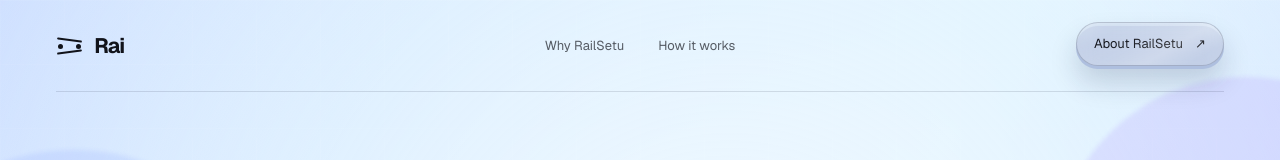
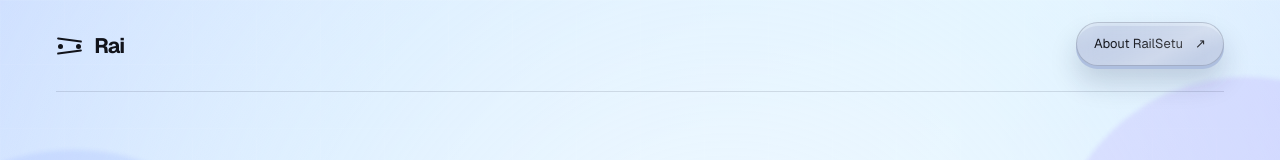
Before and after one commit to anki0476/railsetu, a Next.js app: page / in a window 1280 px wide. Shown: the top 160 px of the page. Built offline with nearby package versions, Linux system fonts and the light colour scheme.

Commit message:
Guide landing CTA from journey preview

```diff
--- a/app/globals.css
+++ b/app/globals.css
@@ -204,6 +204,7 @@ html.railsetu-cursor-enabled [role='button'] {
 .ambient-two { width: 28vw; height: 28vw; right: -8vw; top: 8vh; background: rgba(167,135,255,.18); animation-delay: -4s; }
 
 .nav-wrap { position: relative; z-index: 10; height: 92px; display: grid; grid-template-columns: 1fr auto 1fr; align-items: center; border-bottom: 1px solid rgba(24,31,58,.13); }
+.landing-nav { grid-template-columns:1fr auto; }
 .brand { display: inline-flex; width: fit-content; align-items: center; gap: 11px; font-size: 21px; font-weight: 620; letter-spacing: -.045em; }
 .brand-type { display: inline-block; min-width: 80px; }
 .brand-mark { position: relative; width: 27px; height: 20px; display: inline-block; }
@@ -228,6 +229,9 @@ html.railsetu-cursor-enabled [role='button'] {
 .primary-btn { display: inline-flex; align-items: center; gap: 26px; padding: 15px 18px 15px 23px; border-radius: 999px; color: white; background: #17203b; box-shadow: 0 16px 36px rgba(28,41,79,.2); font-size: 14px; transition: .3s ease; }
 .primary-btn span { display: grid; place-items: center; width: 27px; height: 27px; margin: -7px -8px -7px 0; border-radius: 50%; background: rgba(255,255,255,.14); }
 .primary-btn:hover { box-shadow: 0 20px 42px rgba(28,41,79,.28); }
+.primary-btn-wrap::after { content:''; position:absolute; z-index:3; inset:-8px; border:1px solid rgba(89,116,225,0); border-radius:999px; pointer-events:none; }
+.hero-shell:target .primary-btn { animation:route-cta-cue 1.25s cubic-bezier(.2,.75,.2,1) .18s 2; }
+.hero-shell:target .primary-btn-wrap::after { animation:route-cta-ring 1.25s cubic-bezier(.18,.74,.2,1) .18s 2; }
 .text-link { display: flex; align-items: center; gap: 10px; font-size: 13px; color: #454d60; }
 .shiny-text { display:inline-block; color:#454d60; background:linear-gradient(115deg,#454d60 20%,#454d60 39%,#fff 50%,#69758e 61%,#454d60 80%); background-size:220% auto; background-position:150% center; background-clip:text; -webkit-background-clip:text; -webkit-text-fill-color:transparent; animation:shiny-copy 4.8s linear infinite; }
 .play { display: grid; place-items: center; width: 29px; height: 29px; border: 1px solid rgba(23,32,59,.22); border-radius: 50%; font-size: 8px; padding-left: 2px; }
@@ -350,6 +354,8 @@ html.railsetu-cursor-enabled [role='button'] {
 @keyframes bob { 50% { transform:translateX(-50%) translateY(-4px); } }
 @keyframes precise-pulse { 0%,100% { opacity:.5; transform:scale(.78); box-shadow:0 0 0 4px rgba(71,112,231,.08),0 0 5px rgba(71,112,231,.12); } 50% { opacity:1; transform:scale(1.08); box-shadow:0 0 0 7px rgba(71,112,231,.14),0 0 15px rgba(71,112,231,.44); } }
 @keyframes shiny-copy { 0% { background-position:150% center; } 48%,100% { background-position:-55% center; } }
+@keyframes route-cta-cue { 0%,100% { filter:brightness(1); box-shadow:0 16px 36px rgba(28,41,79,.2); } 45% { filter:brightness(1.2); box-shadow:0 18px 48px rgba(72,103,224,.5),0 0 0 5px rgba(255,255,255,.48); } }
+@keyframes route-cta-ring { 0% { opacity:0; transform:scale(.92); border-color:rgba(101,126,232,.7); box-shadow:0 0 0 0 rgba(101,126,232,.35); } 35% { opacity:1; } 100% { opacity:0; transform:scale(1.22); border-color:rgba(101,126,232,0); box-shadow:0 0 0 13px rgba(101,126,232,0); } }
 
 @media (max-width: 760px) {
   .hero-shell { padding-inline:18px; }
--- a/app/page.tsx
+++ b/app/page.tsx
@@ -15,15 +15,11 @@ export default function Home() {
         <div className="ambient ambient-one" />
         <div className="ambient ambient-two" />
 
-        <nav className="nav-wrap" aria-label="Primary navigation">
+        <nav className="nav-wrap landing-nav" aria-label="Primary navigation">
           <a className="brand" href="#top" aria-label="RailSetu home">
             <span className="brand-mark" aria-hidden="true"><i /><i /></span>
             <BrandTextType />
           </a>
-          <div className="nav-links">
-            <a href="#why">Why RailSetu</a>
-            <a href="#how">How it works</a>
-          </div>
           <TactileGlareLink
             className="nav-cta"
             wrapperClassName="nav-about-wrap"
@@ -49,6 +45,7 @@ export default function Home() {
           <div className="hero-actions">
             <TactileGlareLink
               className="primary-btn"
+              wrapperClassName="primary-btn-wrap"
               href="/planner"
               baseColor="#0b1229"
               depth={8}
@@ -100,7 +97,7 @@ export default function Home() {
               <TactileGlareLink
                 className="choose-journey"
                 wrapperClassName="choose-journey-wrap"
-                href="#how"
+                href="#top"
                 baseColor="#28429a"
                 depth={6}
                 glareOpacity={0.28}
```
